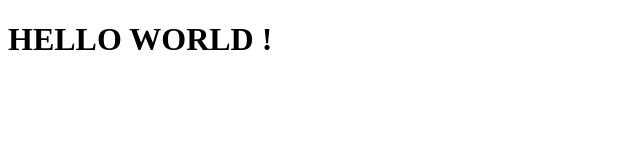
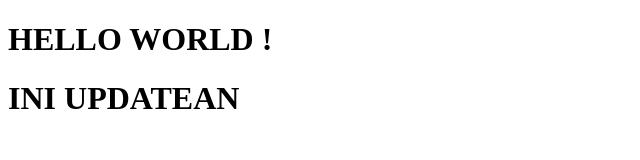
Before and after one commit to Din-27/CICD, a website: page index.html in a window 1280 px wide. Shown: the whole page, without its empty margins (0-640 px from the left). Drawn offline with Linux system fonts and the light colour scheme.

Commit message:
ada updetan

```diff
--- a/index.html
+++ b/index.html
@@ -7,6 +7,7 @@
 
 <body>
     <h1>HELLO WORLD !</h1>
+    <h1>INI UPDATEAN</h1>
 </body>
 
 </html>
```
